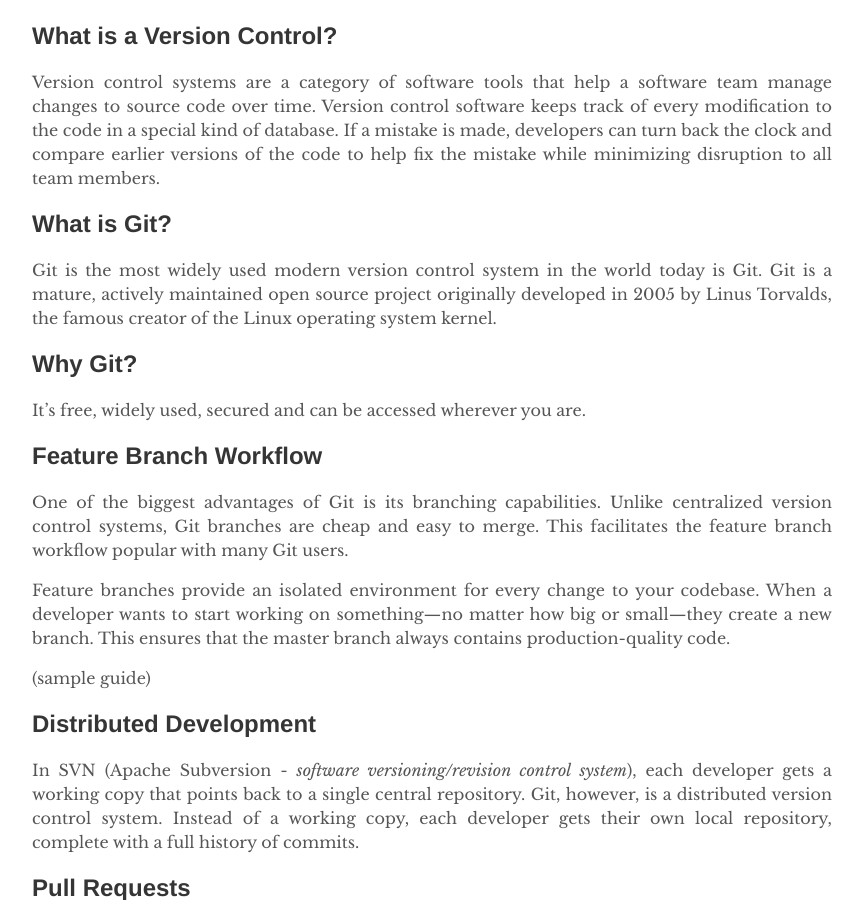
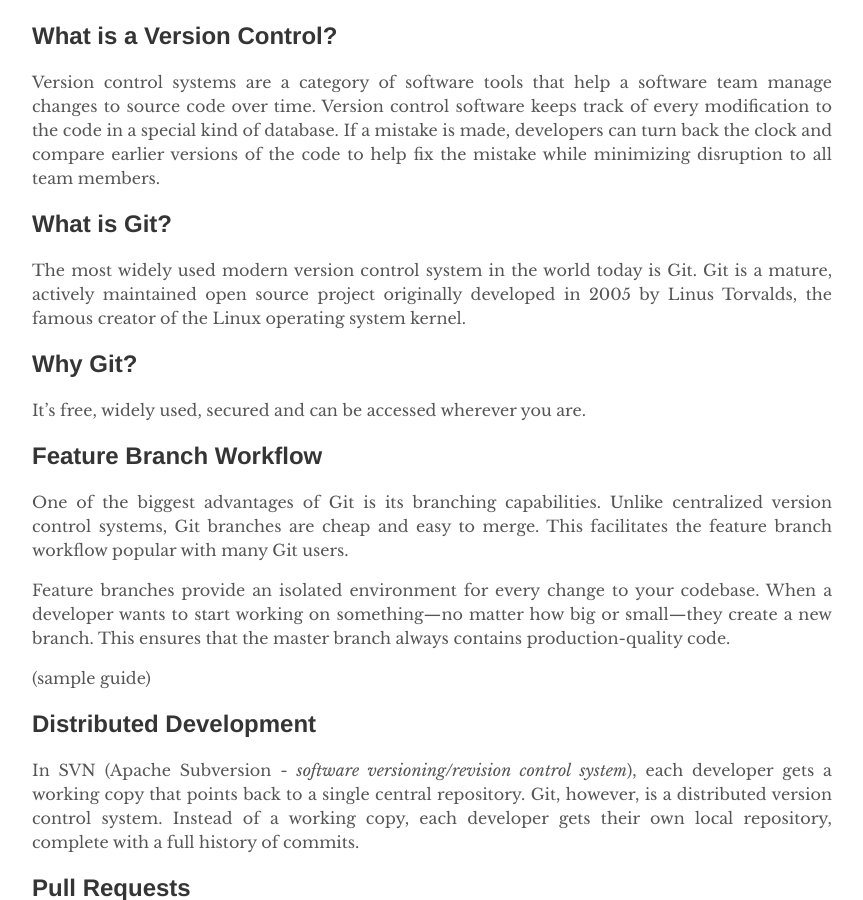
Before and after one commit to jltalusan/blog, a Jekyll site: the page built from _posts/2018-07-04-Learning-Git.md, in a window 1280 px wide and 900 px high, scrolled down 353 px. Shown: the whole window, without its empty margins (208-1071 px from the left). Built offline with Jekyll 4.4.1, drawn with Linux system fonts in a browser that asks for light colours.

Commit message:
Changed typo errors

```diff
--- a/_posts/2018-07-04-Learning-Git.md
+++ b/_posts/2018-07-04-Learning-Git.md
@@ -12,7 +12,7 @@ Version control systems are a category of software tools that help a software te
 
 ## What is Git?
 
-Git is the most widely used modern version control system in the world today is Git. Git is a mature, actively maintained open source project originally developed in 2005 by Linus Torvalds, the famous creator of the Linux operating system kernel.
+The most widely used modern version control system in the world today is Git. Git is a mature, actively maintained open source project originally developed in 2005 by Linus Torvalds, the famous creator of the Linux operating system kernel.
 
 ## Why Git?
 It's free, widely used, secured and can be accessed wherever you are.
```
Also changed, not shown: sftp-config.json (added, +45 -0 lines).
